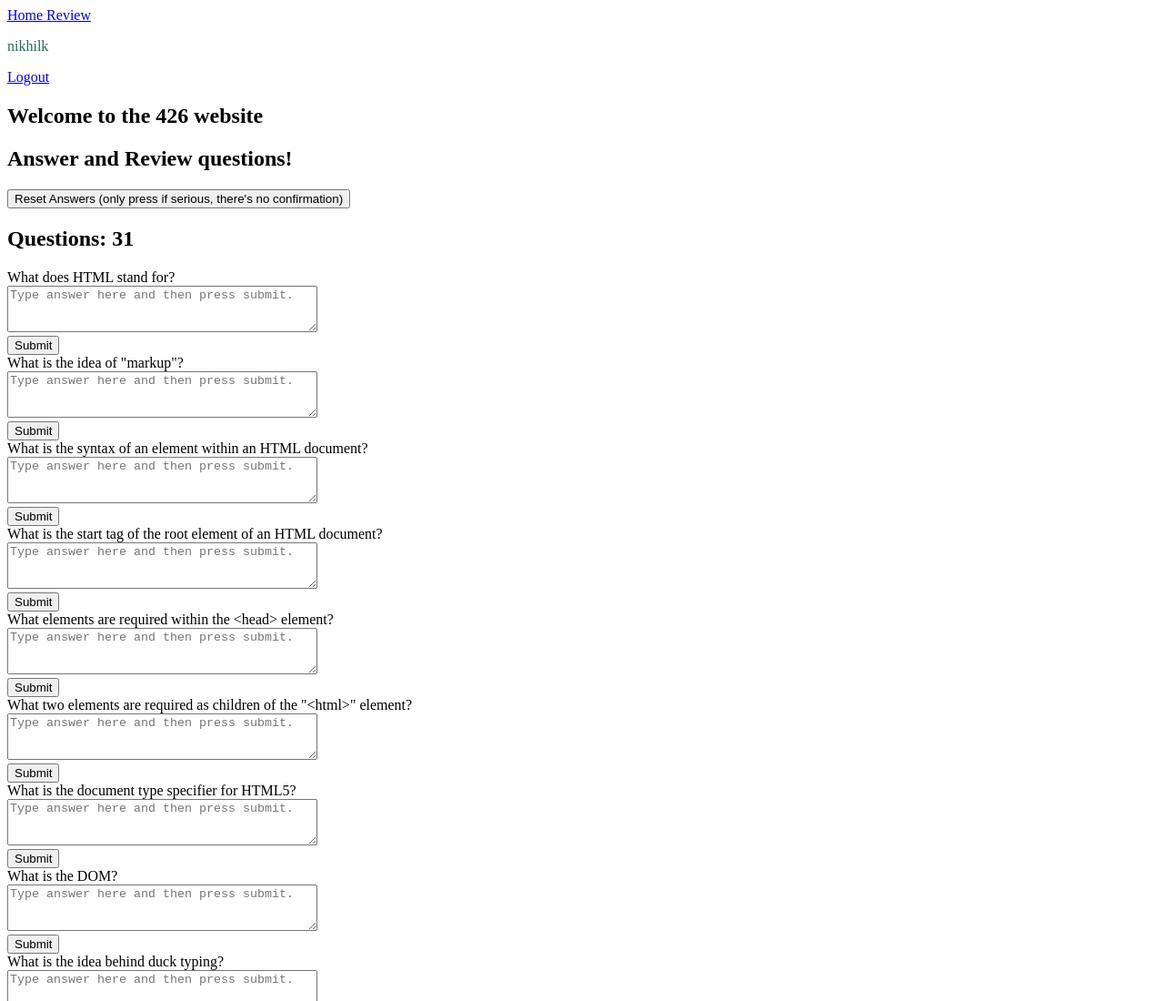
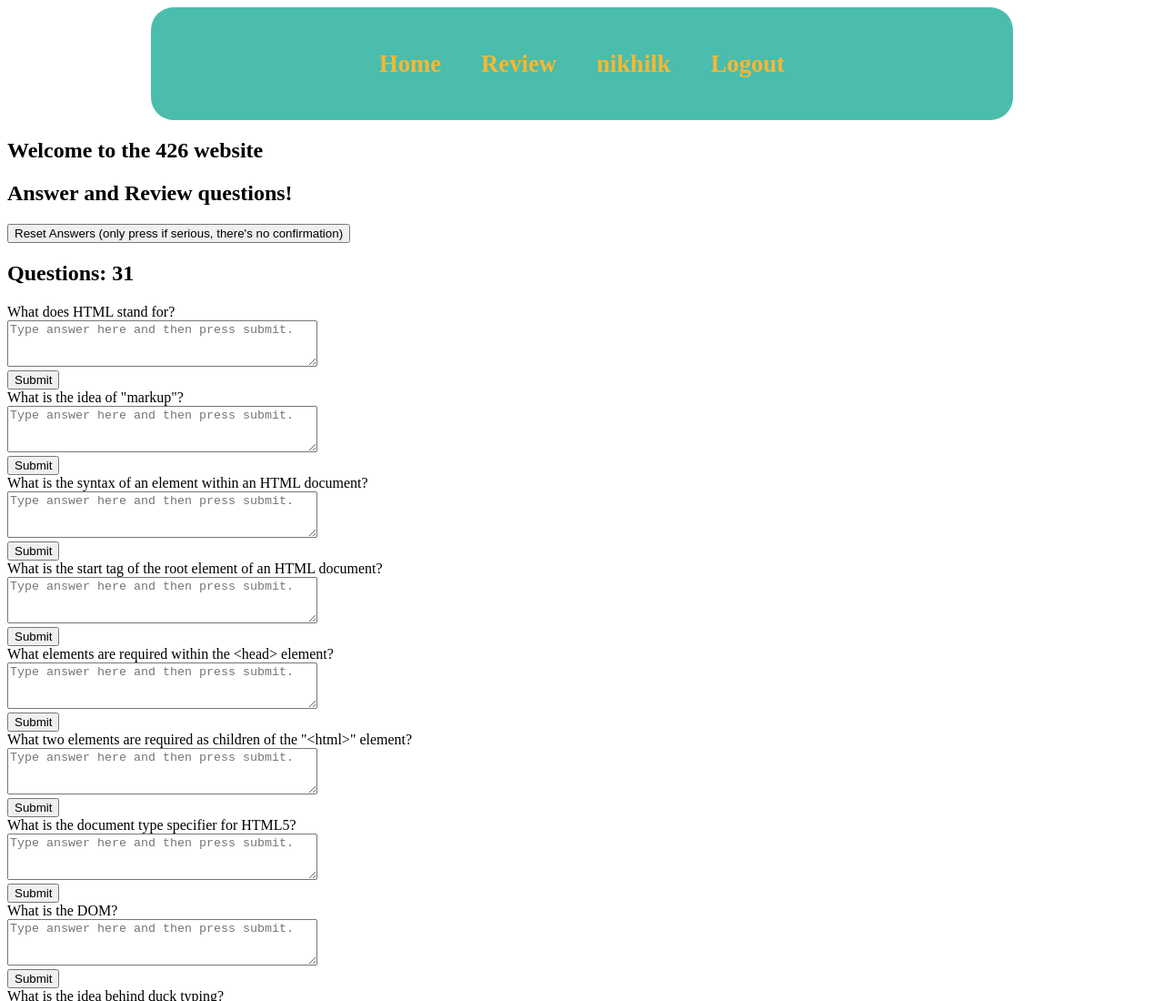
Before and after one commit to nkomirisetti/Basic-quiz-website, a plain HTML site: page index.html in a window 1280 px wide. Shown: the top 1100 px of the page at 91% size. Drawn offline with nearby package versions, Linux system fonts and the light colour scheme.

Commit message:
created nav bar

```diff
--- a/script.js
+++ b/script.js
@@ -1 +1 @@
-alert("hello I am working");
+//alert("hello I am working");
--- a/style.css
+++ b/style.css
@@ -1,3 +1,26 @@
+/*
+    blue #4abdac
+    red #fc4a1a
+    yello #f7b733
+    white #dfdce3
+*/
 .navbar{
-    color:#246d5f;
+    background-color:#4abdac;
+    border-radius: 25px;
+    margin: auto;
+    width: 75%;
+    text-align: center;
 }
+
+.navbar-item{
+    padding: 20px;
+    display:inline-block;
+    text-decoration: none;
+    color: #f7b733;
+    border-radius: 25px;
+    font-weight: bold;
+    font-size: 20pt;
+}
+.navbar-item:hover{
+    background-color: #b4e4dd;
+}
```
